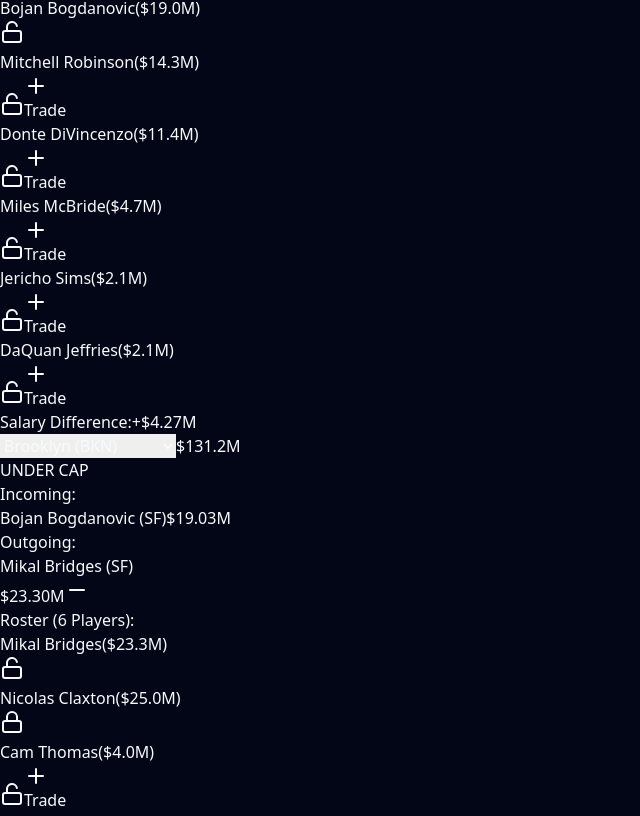
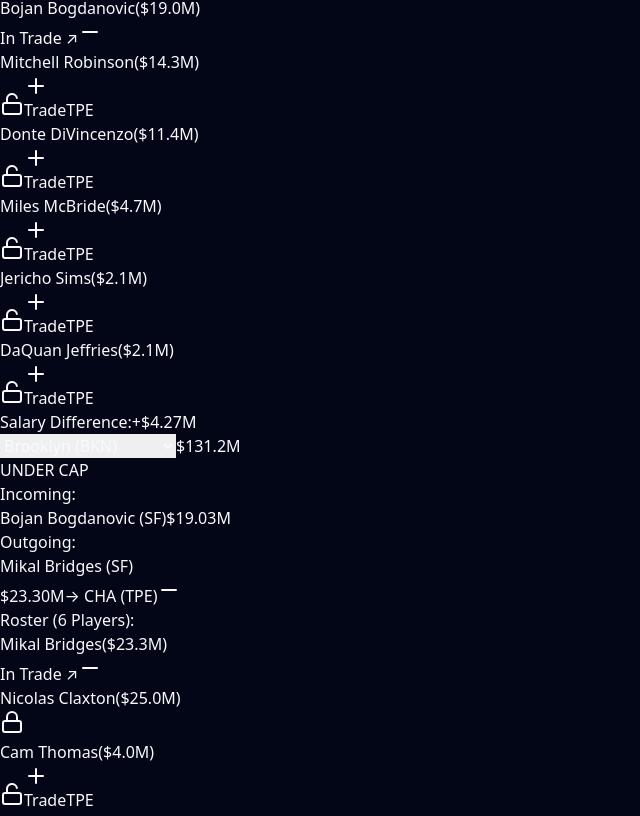
Before and after one commit to sachinm207/capspace-pro, a React (Vite) app: page / in a window 1280 px wide. Shown: the part 862-1678 px from the top of the page, without its empty margins (0-640 px from the left). Built offline with nearby package versions, Linux system fonts and the light colour scheme.

Commit message:
feat(ui): add manual TPE routing, remove buttons in facilitator column, and visual in-trade roster chips

```diff
--- a/src/App.tsx
+++ b/src/App.tsx
@@ -180,6 +180,62 @@
     }));
   };
 
+  const handleRouteToFacilitator = (fromTeamId: string, player: Player, facilitatorId: string) => {
+    setTradeLegs(prevLegs => {
+      const cleaned = prevLegs.map(l => ({
+        ...l,
+        incomingPlayers: l.incomingPlayers.filter(p => p.id !== player.id)
+      }));
+
+      const fromLeg = cleaned.find(l => l.teamId === fromTeamId) || {
+        teamId: fromTeamId,
+        incomingPlayers: [],
+        outgoingPlayers: [],
+        incomingPicks: [],
+        outgoingPicks: []
+      };
+
+      const updatedFrom: TeamTradeLeg = {
+        ...fromLeg,
+        outgoingPlayers: fromLeg.outgoingPlayers.some(p => p.id === player.id)
+          ? fromLeg.outgoingPlayers
+          : [...fromLeg.outgoingPlayers, player]
+      };
+
+      const facTeam = teams.find(t => t.id === facilitatorId);
+      const matchedTpe = facTeam?.tpes.find(t => t.amount >= player.salary) || facTeam?.tpes[0];
+      const tpeObj = matchedTpe ? { id: matchedTpe.id, amountAbsorbed: player.salary } : undefined;
+
+      const facLeg = cleaned.find(l => l.teamId === facilitatorId) || {
+        teamId: facilitatorId,
+        incomingPlayers: [],
+        outgoingPlayers: [],
+        incomingPicks: [],
+        outgoingPicks: [],
+        tpeUsed: tpeObj
+      };
+
+      const updatedFac: TeamTradeLeg = {
+        ...facLeg,
+        tpeUsed: tpeObj || facLeg.tpeUsed,
+        incomingPlayers: facLeg.incomingPlayers.some(p => p.id === player.id)
+          ? facLeg.incomingPlayers
+          : [...facLeg.incomingPlayers, player]
+      };
+
+      const otherLegs = cleaned.filter(l => l.teamId !== fromTeamId && l.teamId !== facilitatorId);
+      return [...otherLegs, updatedFrom, updatedFac];
+    });
+  };
+
+  const handleRemoveFacilitatorPlayer = (playerId: string) => {
+    setTradeLegs(prevLegs => prevLegs.map(leg => ({
+      ...leg,
+      incomingPlayers: leg.incomingPlayers.filter(p => p.id !== playerId),
+      outgoingPlayers: leg.outgoingPlayers.filter(p => p.id !== playerId)
+    })));
+  };
+
   return (
     <div className="flex flex-col h-screen overflow-hidden bg-slate-950 text-slate-100 font-sans">
 
@@ -279,6 +335,8 @@
             {/* Column 1: Team 1 */}
             {(() => {
               const team1 = teams.find(t => t.id === team1Id) || teams[0];
+              const team2 = teams.find(t => t.id === team2Id) || teams[2];
+              const team3 = teams.find(t => t.id === team3Id) || teams[12];
               const leg = tradeLegs.find(l => l.teamId === team1.id);
               const outSum = leg ? leg.outgoingPlayers.reduce((s, p) => s + p.salary, 0) : 0;
               const inSum = leg ? leg.incomingPlayers.reduce((s, p) => s + p.salary, 0) : 0;
@@ -308,19 +366,31 @@
                     {/* Trade Assets Section */}
                     <div className="mt-2.5 flex-1 min-h-0 overflow-y-auto pr-1 space-y-2">
                       <div className="text-[10px] font-bold text-slate-300 uppercase tracking-wider">Incoming:</div>
-                      {leg?.incomingPlayers.map(p => (
+                      {leg && leg.incomingPlayers.length > 0 ? (
+                        leg.incomingPlayers.map(p => (
                           <div key={p.id} className="p-2 rounded-lg bg-slate-800 border border-cyan-500/40 text-xs flex justify-between items-center shadow-sm">
                             <span className="font-bold text-white text-[11px]">{p.name} ({p.pos})</span>
                             <span className="font-mono font-semibold text-cyan-400 text-xs">${(p.salary / 1e6).toFixed(2)}M</span>
                           </div>
-                      ))}
+                        ))
+                      ) : (
+                        <div className="text-[10px] text-slate-400 italic p-1.5 bg-slate-800/20 rounded">No incoming players</div>
+                      )}
 
                       <div className="text-[10px] font-bold text-slate-300 uppercase tracking-wider mt-2">Outgoing:</div>
-                      {leg?.outgoingPlayers.map(p => (
+                      {leg && leg.outgoingPlayers.length > 0 ? (
+                        leg.outgoingPlayers.map(p => (
                           <div key={p.id} className="p-2 rounded-lg bg-slate-800/60 border border-slate-700/60 text-xs flex justify-between items-center">
-                          <span className="text-slate-200 font-medium text-[11px]">{p.name} ({p.pos})</span>
-                          <div className="flex items-center space-x-1.5">
+                            <span className="text-slate-200 font-medium text-[11px] truncate mr-1">{p.name} ({p.pos})</span>
+                            <div className="flex items-center space-x-1.5 flex-shrink-0">
                               <span className="font-mono text-slate-300 font-semibold text-xs">${(p.salary / 1e6).toFixed(2)}M</span>
+                              <button
+                                onClick={() => handleRouteToFacilitator(team1.id, p, team3Id)}
+                                className="text-[9px] bg-teal-900/60 hover:bg-teal-800 text-teal-300 px-1.5 py-0.5 rounded border border-teal-500/40 font-semibold"
+                                title={`Route ${p.name}'s salary into ${team3.name}'s TPE`}
+                              >
+                                → {team3.id} (TPE)
+                              </button>
                               <button
                                 onClick={() => handleRemoveOutgoingPlayer(team1.id, p.id)}
                                 className="text-rose-400 hover:text-rose-300 p-0.5 rounded"
@@ -330,7 +400,10 @@
                               </button>
                             </div>
                           </div>
-                      ))}
+                        ))
+                      ) : (
+                        <div className="text-[10px] text-slate-400 italic p-1.5 bg-slate-800/20 rounded">No outgoing players</div>
+                      )}
 
                       {/* Roster & Add-to-Trade Picker */}
                       <div className="text-[10px] font-bold text-slate-300 uppercase tracking-wider mt-3 flex items-center justify-between">
@@ -346,6 +419,20 @@
                                 <span className={`font-semibold text-[11px] ${p.isProtected ? 'text-amber-300' : 'text-slate-200'}`}>{p.name}</span>
                                 <span className="text-[10px] text-slate-300 ml-1 font-mono">(${(p.salary / 1e6).toFixed(1)}M)</span>
                               </div>
+                              {isAlreadyTrading ? (
+                                <div className="flex items-center space-x-1 flex-shrink-0">
+                                  <span className="text-[9px] bg-cyan-500/20 text-cyan-300 px-1.5 py-0.5 rounded font-mono font-semibold border border-cyan-500/30">
+                                    In Trade ↗
+                                  </span>
+                                  <button
+                                    onClick={() => handleRemoveOutgoingPlayer(team1.id, p.id)}
+                                    className="text-[9px] text-rose-400 hover:text-rose-300 p-0.5 rounded"
+                                    title="Cancel trade for this player"
+                                  >
+                                    <Minus className="w-2.5 h-2.5" />
+                                  </button>
+                                </div>
+                              ) : (
                                 <div className="flex items-center space-x-1 flex-shrink-0">
                                   <button
                                     onClick={() => handleProtectToggle(team1.id, p.id)}
@@ -354,15 +441,26 @@
                                   >
                                     {p.isProtected ? <Lock className="w-2.5 h-2.5" /> : <Unlock className="w-2.5 h-2.5" />}
                                   </button>
-                                {!isAlreadyTrading && !p.isProtected && (
+                                  {!p.isProtected && (
+                                    <>
                                       <button
                                         onClick={() => handleAddOutgoingPlayer(team1.id, p, team2Id)}
                                         className="text-[9px] bg-slate-700 hover:bg-slate-600 text-cyan-300 px-1.5 py-0.5 rounded font-semibold flex items-center"
+                                        title={`Trade to ${team2.name}`}
                                       >
                                         <Plus className="w-2.5 h-2.5 mr-0.5" /> Trade
                                       </button>
+                                      <button
+                                        onClick={() => handleRouteToFacilitator(team1.id, p, team3Id)}
+                                        className="text-[9px] bg-teal-800/40 hover:bg-teal-700 text-teal-300 px-1 py-0.5 rounded font-semibold border border-teal-500/30"
+                                        title={`Route directly to ${team3.name}'s TPE`}
+                                      >
+                                        TPE
+                                      </button>
+                                    </>
                                   )}
                                 </div>
+                              )}
                             </div>
                           );
                         })}
@@ -391,7 +489,9 @@
 
             {/* Column 2: Team 2 */}
             {(() => {
+              const team1 = teams.find(t => t.id === team1Id) || teams[0];
               const team2 = teams.find(t => t.id === team2Id) || teams[2];
+              const team3 = teams.find(t => t.id === team3Id) || teams[12];
               const leg = tradeLegs.find(l => l.teamId === team2.id);
               const outSum = leg ? leg.outgoingPlayers.reduce((s, p) => s + p.salary, 0) : 0;
               const inSum = leg ? leg.incomingPlayers.reduce((s, p) => s + p.salary, 0) : 0;
@@ -420,19 +520,31 @@
 
                     <div className="mt-2.5 flex-1 min-h-0 overflow-y-auto pr-1 space-y-2">
                       <div className="text-[10px] font-bold text-slate-300 uppercase tracking-wider">Incoming:</div>
-                      {leg?.incomingPlayers.map(p => (
+                      {leg && leg.incomingPlayers.length > 0 ? (
+                        leg.incomingPlayers.map(p => (
                           <div key={p.id} className="p-2 rounded-lg bg-slate-800 border border-cyan-500/40 text-xs flex justify-between items-center shadow-sm">
                             <span className="font-bold text-white text-[11px]">{p.name} ({p.pos})</span>
                             <span className="font-mono font-semibold text-cyan-400 text-xs">${(p.salary / 1e6).toFixed(2)}M</span>
                           </div>
-                      ))}
+                        ))
+                      ) : (
+                        <div className="text-[10px] text-slate-400 italic p-1.5 bg-slate-800/20 rounded">No incoming players</div>
+                      )}
 
                       <div className="text-[10px] font-bold text-slate-300 uppercase tracking-wider mt-2">Outgoing:</div>
-                      {leg?.outgoingPlayers.map(p => (
+                      {leg && leg.outgoingPlayers.length > 0 ? (
+                        leg.outgoingPlayers.map(p => (
                           <div key={p.id} className="p-2 rounded-lg bg-slate-800/60 border border-slate-700/60 text-xs flex justify-between items-center">
-                          <span className="text-slate-200 font-medium text-[11px]">{p.name} ({p.pos})</span>
-                          <div className="flex items-center space-x-1.5">
+                            <span className="text-slate-200 font-medium text-[11px] truncate mr-1">{p.name} ({p.pos})</span>
+                            <div className="flex items-center space-x-1.5 flex-shrink-0">
                               <span className="font-mono text-slate-300 font-semibold text-xs">${(p.salary / 1e6).toFixed(2)}M</span>
+                              <button
+                                onClick={() => handleRouteToFacilitator(team2.id, p, team3Id)}
+                                className="text-[9px] bg-teal-900/60 hover:bg-teal-800 text-teal-300 px-1.5 py-0.5 rounded border border-teal-500/40 font-semibold"
+                                title={`Route ${p.name}'s salary into ${team3.name}'s TPE`}
+                              >
+                                → {team3.id} (TPE)
+                              </button>
                               <button
                                 onClick={() => handleRemoveOutgoingPlayer(team2.id, p.id)}
                                 className="text-rose-400 hover:text-rose-300 p-0.5 rounded"
@@ -442,7 +554,10 @@
                               </button>
                             </div>
                           </div>
-                      ))}
+                        ))
+                      ) : (
+                        <div className="text-[10px] text-slate-400 italic p-1.5 bg-slate-800/20 rounded">No outgoing players</div>
+                      )}
 
                       <div className="text-[10px] font-bold text-slate-300 uppercase tracking-wider mt-3">Roster ({team2.roster.length} Players):</div>
                       <div className="space-y-1">
@@ -454,6 +569,20 @@
                                 <span className={`font-semibold text-[11px] ${p.isProtected ? 'text-amber-300' : 'text-slate-200'}`}>{p.name}</span>
                                 <span className="text-[10px] text-slate-300 ml-1 font-mono">(${(p.salary / 1e6).toFixed(1)}M)</span>
                               </div>
+                              {isAlreadyTrading ? (
+                                <div className="flex items-center space-x-1 flex-shrink-0">
+                                  <span className="text-[9px] bg-cyan-500/20 text-cyan-300 px-1.5 py-0.5 rounded font-mono font-semibold border border-cyan-500/30">
+                                    In Trade ↗
+                                  </span>
+                                  <button
+                                    onClick={() => handleRemoveOutgoingPlayer(team2.id, p.id)}
+                                    className="text-[9px] text-rose-400 hover:text-rose-300 p-0.5 rounded"
+                                    title="Cancel trade for this player"
+                                  >
+                                    <Minus className="w-2.5 h-2.5" />
+                                  </button>
+                                </div>
+                              ) : (
                                 <div className="flex items-center space-x-1 flex-shrink-0">
                                   <button
                                     onClick={() => handleProtectToggle(team2.id, p.id)}
@@ -461,15 +590,26 @@
                                   >
                                     {p.isProtected ? <Lock className="w-2.5 h-2.5" /> : <Unlock className="w-2.5 h-2.5" />}
                                   </button>
-                                {!isAlreadyTrading && !p.isProtected && (
+                                  {!p.isProtected && (
+                                    <>
                                       <button
                                         onClick={() => handleAddOutgoingPlayer(team2.id, p, team1Id)}
                                         className="text-[9px] bg-slate-700 hover:bg-slate-600 text-cyan-300 px-1.5 py-0.5 rounded font-semibold flex items-center"
+                                        title={`Trade to ${team1.name}`}
                                       >
                                         <Plus className="w-2.5 h-2.5 mr-0.5" /> Trade
                                       </button>
+                                      <button
+                                        onClick={() => handleRouteToFacilitator(team2.id, p, team3Id)}
+                                        className="text-[9px] bg-teal-800/40 hover:bg-teal-700 text-teal-300 px-1 py-0.5 rounded font-semibold border border-teal-500/30"
+                                        title={`Route directly to ${team3.name}'s TPE`}
+                                      >
+                                        TPE
+                                      </button>
+                                    </>
                                   )}
                                 </div>
+                              )}
                             </div>
                           );
                         })}
@@ -498,7 +638,7 @@
               const leg = tradeLegs.find(l => l.teamId === team3.id);
 
               return (
-                <div className={`bg-slate-900 border rounded-xl p-4 flex flex-col justify-between shadow-xl min-h-0 overflow-hidden transition-all ${leg ? 'border-teal-500/60 shadow-teal-500/10' : 'border-slate-800'}`}>
+                <div className={`bg-slate-900 border rounded-xl p-4 flex flex-col justify-between shadow-xl min-h-0 overflow-hidden transition-all ${leg && leg.incomingPlayers.length > 0 ? 'border-teal-500/60 shadow-teal-500/10' : 'border-slate-800'}`}>
                   <div className="flex-1 min-h-0 flex flex-col">
                     <div className="flex items-center justify-between pb-2.5 border-b border-slate-800 flex-shrink-0">
                       <div className="flex items-center space-x-2">
@@ -520,12 +660,24 @@
 
                     <div className="mt-2.5 flex-1 min-h-0 overflow-y-auto pr-1 space-y-2">
                       <div className="text-[10px] font-bold text-slate-300 uppercase tracking-wider">Incoming Absorbed:</div>
-                      {leg ? (
+                      {leg && leg.incomingPlayers.length > 0 ? (
                         <>
                           {leg.incomingPlayers.map(p => (
                             <div key={p.id} className="p-2 rounded-lg bg-teal-950/40 border border-teal-500/40 text-xs flex justify-between items-center">
-                              <span className="font-bold text-teal-200 text-[11px]">{p.name} (via TPE)</span>
+                              <div>
+                                <span className="font-bold text-teal-200 text-[11px] block">{p.name}</span>
+                                <span className="text-[9px] text-teal-400/90 font-mono font-medium">via TPE Absorption</span>
+                              </div>
+                              <div className="flex items-center space-x-1.5">
                                 <span className="font-mono font-semibold text-teal-300 text-xs">${(p.salary / 1e6).toFixed(2)}M</span>
+                                <button
+                                  onClick={() => handleRemoveFacilitatorPlayer(p.id)}
+                                  className="text-rose-400 hover:text-rose-300 p-0.5 rounded ml-1"
+                                  title="Remove from facilitator"
+                                >
+                                  <Minus className="w-3.5 h-3.5" />
+                                </button>
+                              </div>
                             </div>
                           ))}
                           {leg.incomingPicks.map(pick => (
@@ -536,7 +688,7 @@
                         </>
                       ) : (
                         <div className="p-3 rounded-lg bg-slate-800/40 border border-dashed border-slate-700/60 text-xs text-slate-400 italic text-center">
-                          Standing by. External AI agents can route salaries into {team3.name}'s active TPE exceptions via WebMCP.
+                          Standing by. Route salaries manually or let external AI agents absorb via WebMCP.
                         </div>
                       )}
 
@@ -561,7 +713,7 @@
                   <div className="mt-2.5 pt-2.5 border-t border-slate-800 text-xs space-y-1 flex-shrink-0">
                     <div className="flex justify-between text-slate-300 font-medium">
                       <span>Roster Capacity:</span>
-                      <span className="font-mono font-bold text-teal-400">{team3.roster.length} / 15 Contracts</span>
+                      <span className="font-mono font-bold text-teal-400">{team3.roster.length + (leg?.incomingPlayers.length || 0)} / 15 Contracts</span>
                     </div>
                     <div className="w-full bg-slate-800 h-1.5 rounded-full overflow-hidden">
                       <div className="h-full bg-teal-500 w-[65%]"></div>
```
Lines whose indentation alone changed are shown as unchanged.
